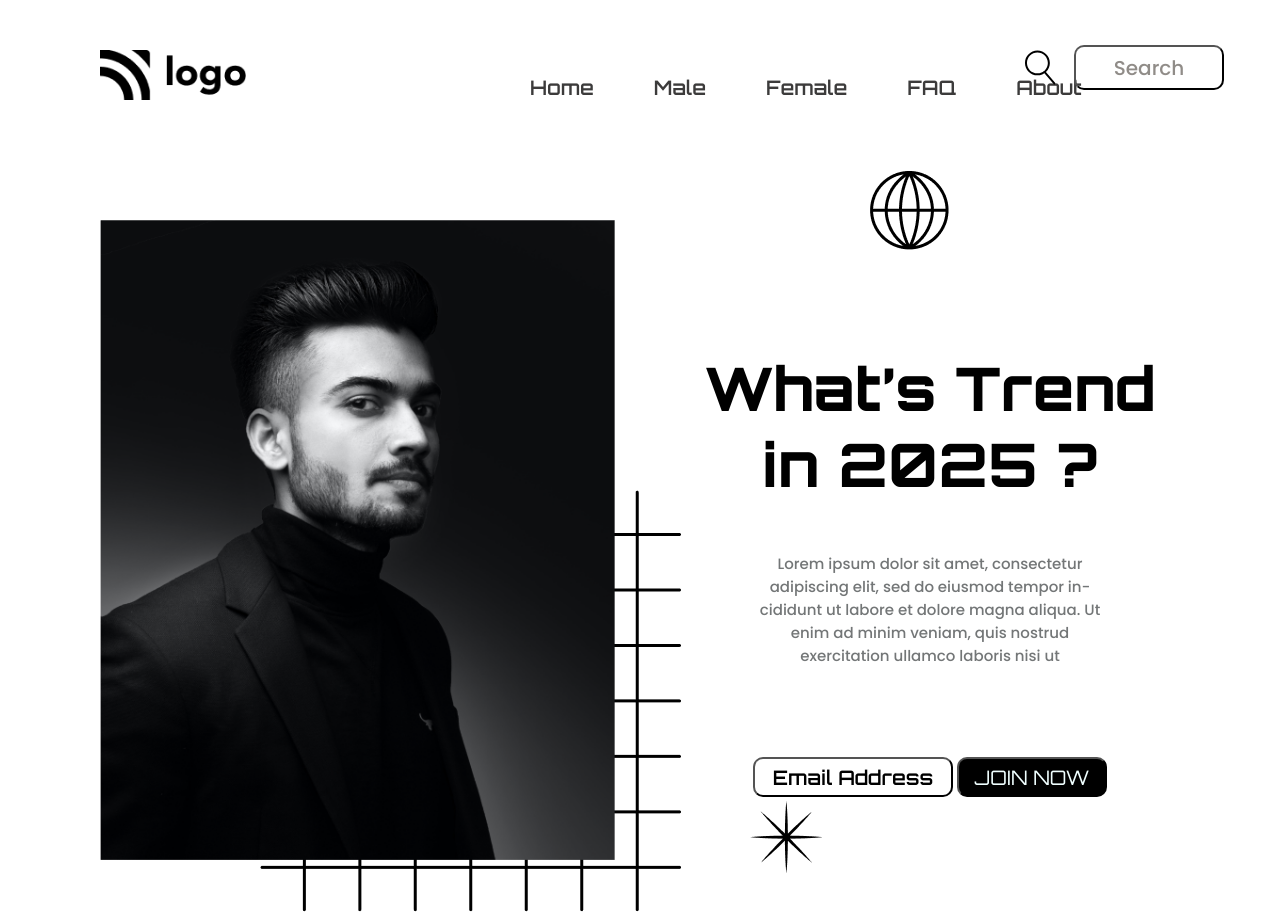
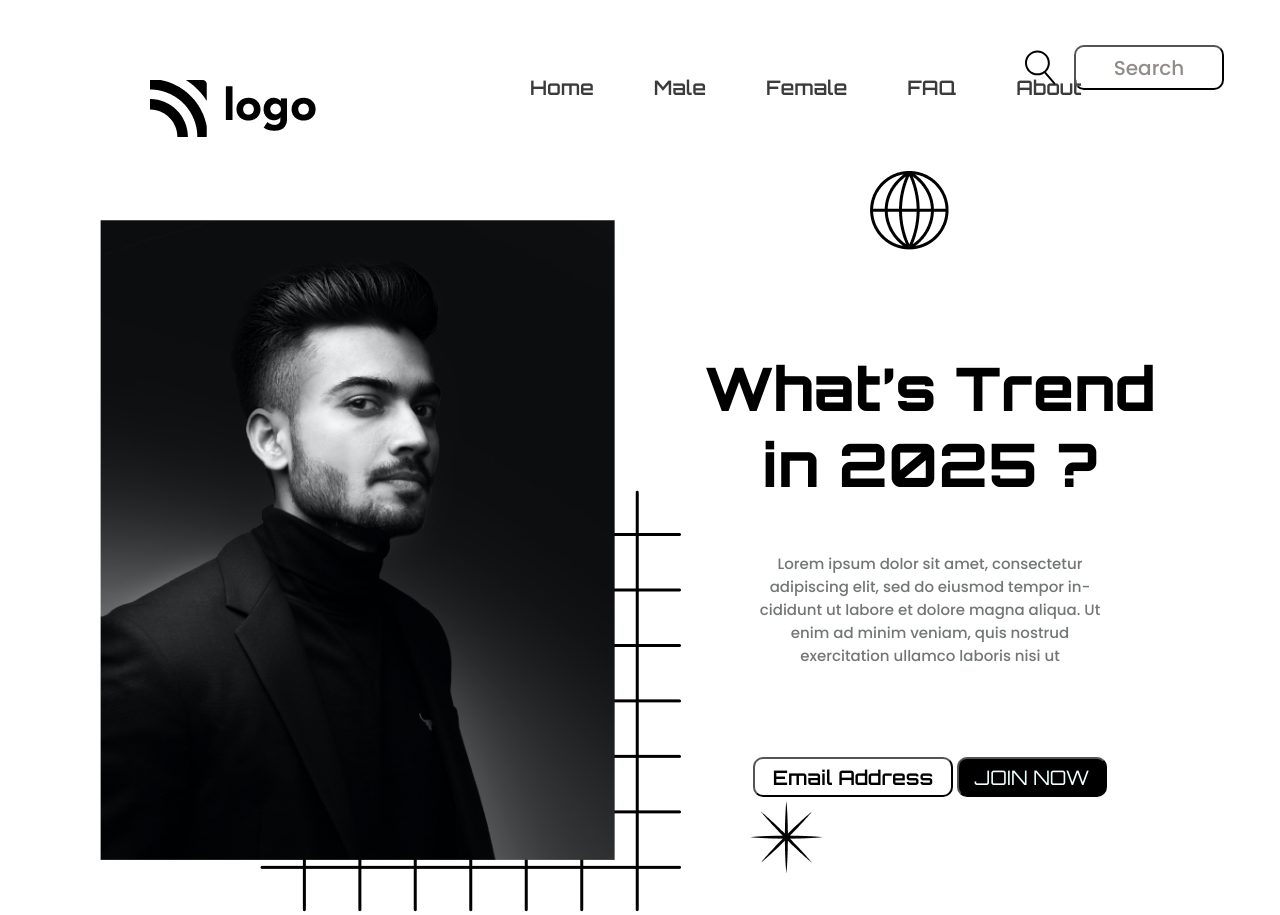
Before and after one commit to dahida/webdevelop, a plain HTML site: page HTML and CSS Projects/Project_03/index.html in a window 1280 px wide. Shown: the top 915 px of the page. Drawn offline with Linux system fonts and the light colour scheme.

Commit message:
modification in project_03

```diff
--- a/HTML and CSS Projects/Project_03/style.css
+++ b/HTML and CSS Projects/Project_03/style.css
@@ -8,9 +8,9 @@
 }
 .navbar-container img{
     position: absolute;
-    margin-top: 50px;
-    margin-left: 100px;
-    height: 50px;
+    margin-top: 80px;
+    margin-left: 150px;
+
 }
 
 .list{
```
